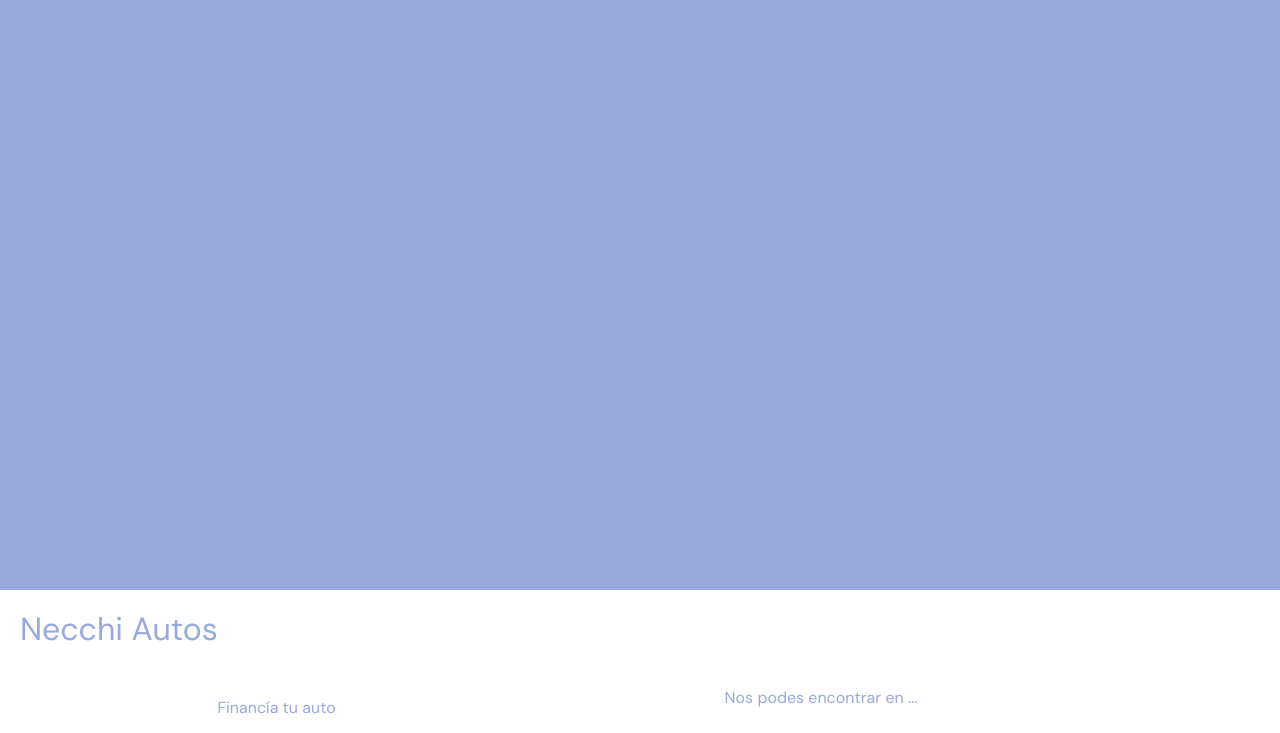
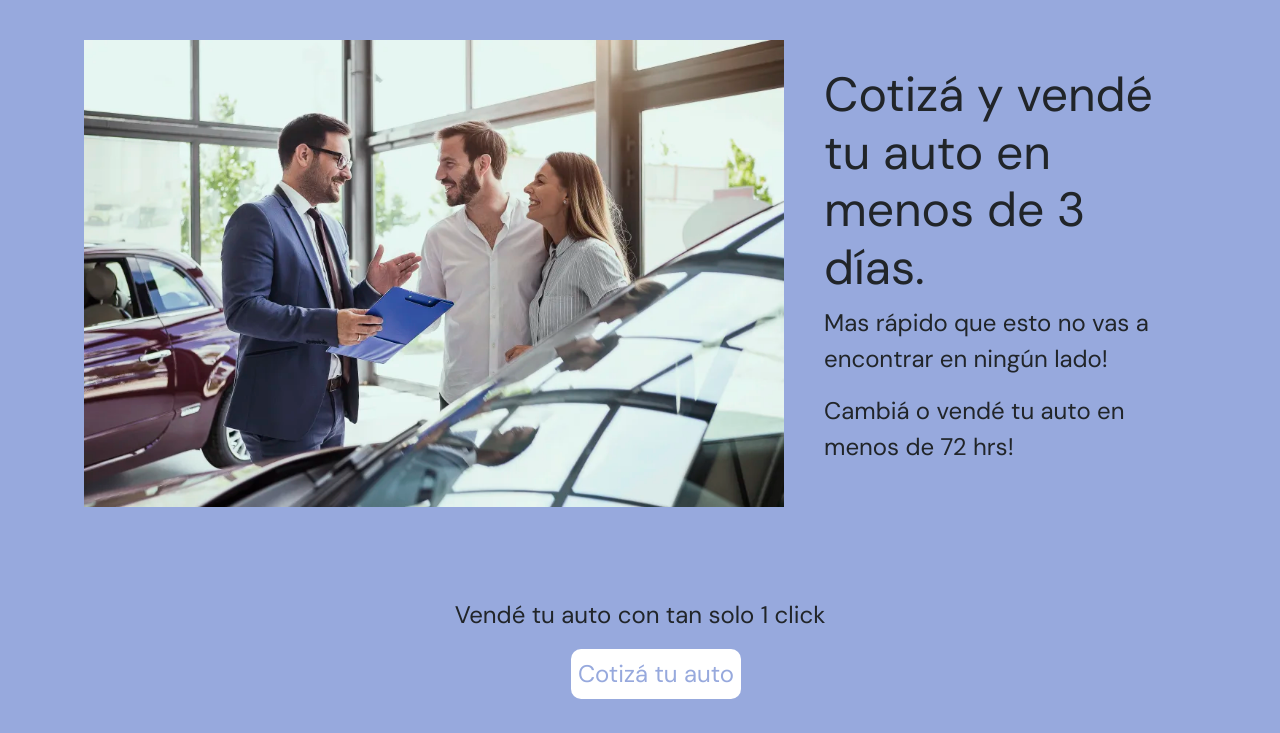
Before and after one commit to AlejandroNecchi/CoderNecchiAutos, a plain HTML site: page pages/vendetuauto.html in a window 1280 px wide. Shown: the part 176-909 px from the top of the page. Drawn offline with nearby package versions, Linux system fonts and the light colour scheme.

Commit message:
Agregue html vendetuauto

```diff
--- a/css/estilos.css
+++ b/css/estilos.css
@@ -1,3 +1,5 @@
+
+
 *{
     margin: 0;
     padding: 0;
@@ -171,7 +173,115 @@ Acá intenté hacer que los "botones" osea las imágenes de las redes sociales s
     padding: 20px;
 }
 
-/* Comiendo de mediaqueries */
+/* comienzo de vendertuauto */
+
+.venderCotizar{
+    width: 90%;
+    margin: 30px auto;
+    display: flex;
+    justify-content: center;
+}
+
+.imgVenderCotizar{
+    width: 800px;
+    margin: 20px;
+}
+
+.contenedorTextCotizar{
+    margin: 20px;
+    display: flex;
+    flex-direction: column;
+    align-items: center;
+    justify-content: center;
+}
+
+.titleCotizarC{
+    max-width: 70% auto;
+}
+
+.titleCotizar{
+    font-size: 3rem;
+}
+
+.textCotizar{
+        max-width: 70% auto;
+}
+
+.textCotizarPar{
+    font-size: 1.5rem;
+}
+
+.imgVender{
+        display: flex;
+        justify-content: center;
+    }
+
+.textBotonCotizar{
+    margin: 70px;
+    display: flex;
+    align-items: center;
+    flex-direction: column;
+    justify-content: center;
+}
+
+.vendeUnSoloClick{
+    font-size: 1.5rem;
+}
+
+.unorderCotiza{
+    list-style: none;
+}
+
+/* podría hacer un MAP creo que era, el que se usaba con import que era una variante pero con muchos items, así:
+    width: 170px;
+    height: 50px;
+    font-size: 1.5rem;
+    text-decoration: none;
+    background-color: white;
+    border-radius: 10px;
+    color:rgb(151, 169, 221);
+    display: flex;
+    align-items: center;
+    text-align: center;
+    justify-content: center;
+*/
+
+.listCotizaA{
+    width: 170px;
+    height: 50px;
+    font-size: 1.5rem;
+    text-decoration: none;
+    background-color: white;
+    border-radius: 10px;
+    color:rgb(151, 169, 221);
+    display: flex;
+    align-items: center;
+    text-align: center;
+    justify-content: center;
+}
+
+/* MODIFICAR ESTOS COLORES ------------------------------------------------------------------- */
+
+.listCotizaA:hover{
+    background-color: rgb(151, 169, 221);
+    color: white;
+    border-radius: 10px;
+}
+
+/* comienzo de financiatuauto */
+
+
+
+
+
+
+
+
+/* Comienzo de mediaqueries
+smart phones 320-480 | 480-320
+tablets 768-1024 | 1024-768
+desktop 1680-1050
+*/
 
 @media only screen and (max-width: 991px){
     .navHamburguesa{
@@ -193,3 +303,43 @@ Acá intenté hacer que los "botones" osea las imágenes de las redes sociales s
         align-items: center;
     }
 }
+
+@media only screen and (max-width: 1420px){
+    .imgVenderCotizar{
+        width: 700px;
+    }
+}
+
+@media only screen and (max-width: 1230px){
+    .imgVenderCotizar{
+    width: 600px;
+}
+}
+
+@media only screen and (max-width: 1098px){
+    .imgVenderCotizar{
+    width: 500px;
+}
+    .titleCotizar{
+        font-size: 2rem;
+    }
+    .textCotizarPar{
+        font-size: 1rem;
+    }
+    .vendeUnSoloClick{
+    font-size: 1rem;
+}
+}
+
+@media only screen and (max-width: 1024px){
+    .venderCotizar{
+        flex-direction: column;
+    }
+    .imgVender{
+        display: flex;
+        justify-content: center;
+    }
+    .imgVenderCotizar{
+        width: 100%;
+    }
+}
--- a/pages/vendetuauto.html
+++ b/pages/vendetuauto.html
@@ -5,11 +5,11 @@
     <meta name="viewport" content="width=device-width, initial-scale=1.0">
     <!--LINK A BOOTSTRAP-->
     <link href="https://cdn.jsdelivr.net/npm/bootstrap@5.3.1/dist/css/bootstrap.min.css" rel="stylesheet" integrity="sha384-4bw+/aepP/YC94hEpVNVgiZdgIC5+VKNBQNGCHeKRQN+PtmoHDEXuppvnDJzQIu9" crossorigin="anonymous">
-    <link rel="stylesheet" href="../css/estilos.css">
+
     <link rel="preconnect" href="https://fonts.googleapis.com">
     <link rel="preconnect" href="https://fonts.gstatic.com" crossorigin>
     <link href="https://fonts.googleapis.com/css2?family=DM+Sans&family=Libre+Franklin&display=swap" rel="stylesheet">
-
+    <link rel="stylesheet" href="../css/estilos.css">
     <title>Vende tu auto</title>
 </head>
 
@@ -53,12 +53,52 @@
 
 
     <main>
-        <!-- continuará..-->
+
+        <section class="venderCotizar">
+            <article class="imgVender">
+                <img class="imgVenderCotizar" src="../img/vende-tu-auto.webp" alt="Imagen de vender tu auto">
+            </article>
+
+            <article class="contenedorTextCotizar">
+                <div class="titleCotizarC">
+                    <h2 class="titleCotizar">
+                        Cotizá y vendé tu auto en menos de 3 días.
+                    </h2>
+                </div>
+
+                <div class="textCotizar">
+                    <p class="textCotizarPar">
+                        Mas rápido que esto no vas a encontrar en ningún lado!
+                    </p>
+                </div>
+
+                <div class="textCotizar">
+                    <p class="textCotizarPar">
+                        Cambiá o vendé tu auto en menos de 72 hrs!
+                    </p>
+                </div>
+            </article>
+
+        </section>
+
+        <section class="textBotonCotizar">
+
+            <article>
+                <p class="vendeUnSoloClick">
+                    Vendé tu auto con tan solo 1 click
+                </p>
+            </article>
+
+            <article class="aUnorderCotiza">
+                <ul class="unorderCotiza">
+                    <li class="listCotiza">
+                        <a class="listCotizaA" href="">Cotizá tu auto</a>
+                    </li>
+                </ul>
+            </article>
+
+        </section>
     </main>
-
-    <!-- Unos brs para general scroll por contenido no agregado todavía-->
-
-    <br><br><br><br><br><br><br><br><br><br><br><br><br><br><br><br><br><br><br><br><br><br><br><br><br>
 
     <footer>
         <article class="footerTitle1">
```
Also changed, not shown: index.html (+0 -10 lines), pages/financiatuauto.html (+3 -5 lines).
